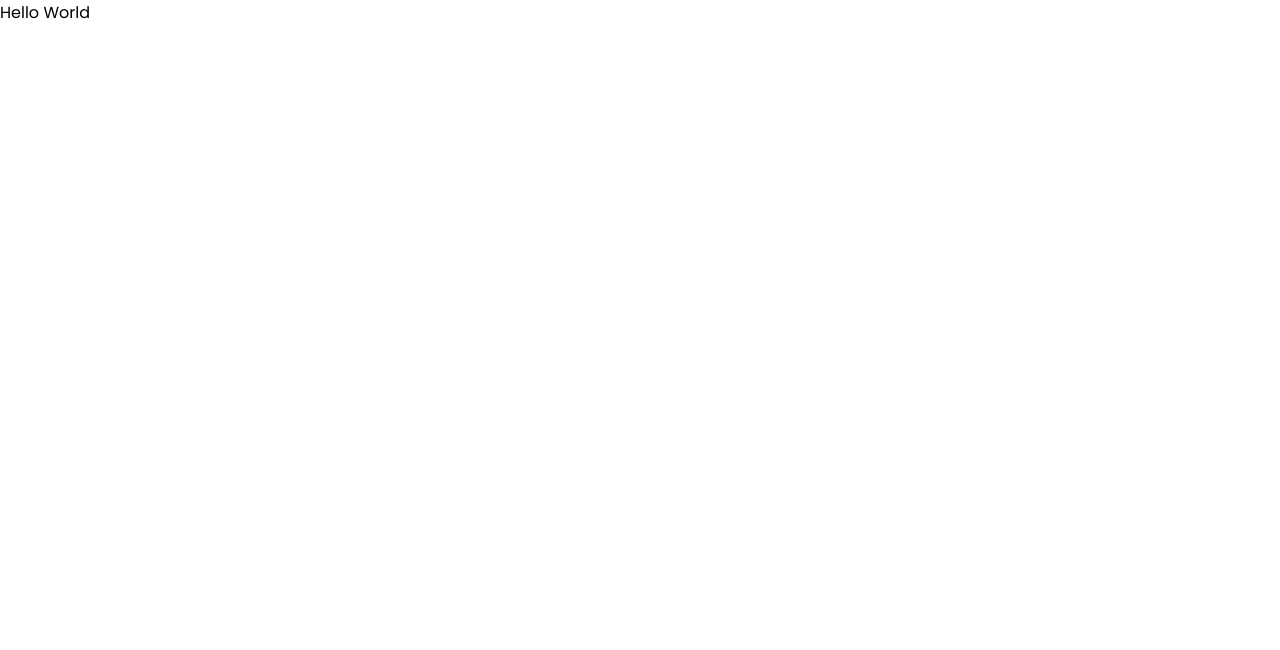
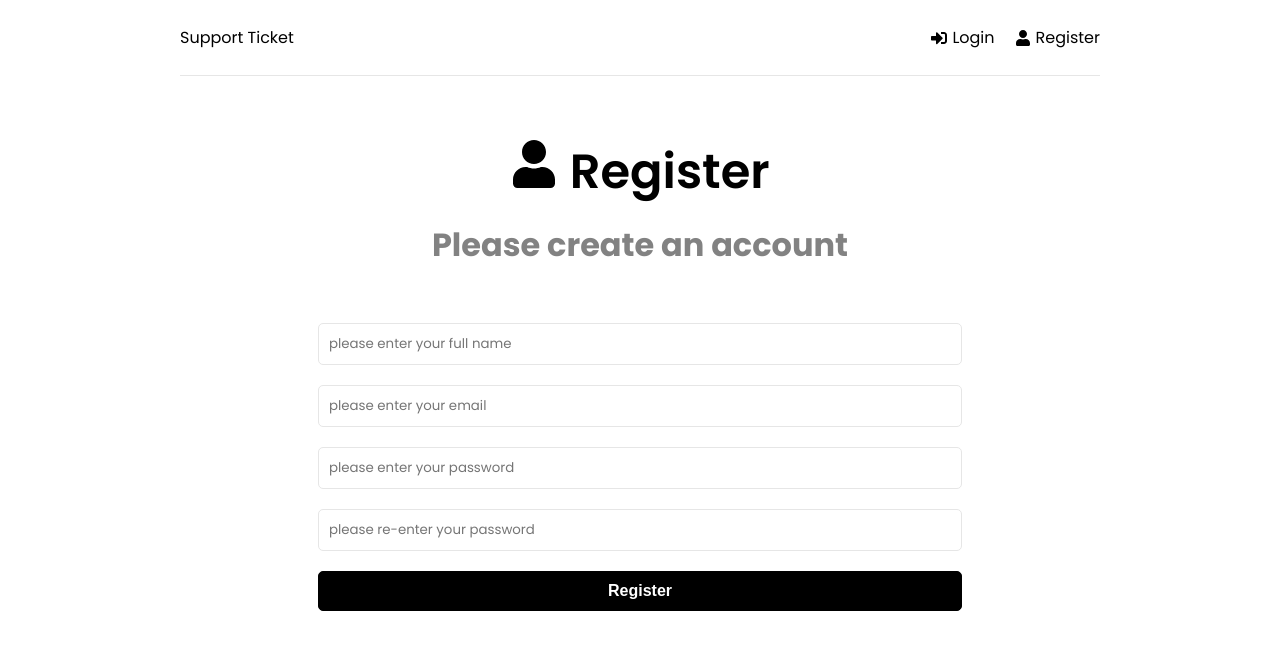
Before and after one commit to CodeLeom/support-ticket, a React (Create React App) app in the folder frontend/: page /register in a window 1280 px wide. Shown: the top 650 px of the page. Built offline with nearby package versions, Linux system fonts and the light colour scheme.

Commit message:
pages UI design

```diff
--- a/frontend/src/App.js
+++ b/frontend/src/App.js
@@ -1,10 +1,26 @@
-
+import { BrowserRouter as Router, Routes, Route } from 'react-router-dom'
+import {ToastContainer} from 'react-toastify'
+import 'react-toastify/dist/ReactToastify.css'
+import Header from './components/Header';
+import Home from './pages/Home';
+import Login from './pages/Login';
+import Register from './pages/Register';
 
 function App() {
   return (
-    <div>
-      Hello World
-    </div>
+    <>
+      <Router>
+        <div className='container'>
+          <Header />
+            <Routes>
+                <Route path='/' element={<Home />} />
+                <Route path='/login' element={<Login />} />
+                <Route path='/register' element={<Register />} />
+            </Routes>
+        </div>
+      </Router>
+      <ToastContainer />
+    </>
   );
 }
 
--- /dev/null
+++ b/frontend/src/components/Header.jsx
@@ -0,0 +1,26 @@
+import { FaSignInAlt, FaSignOutAlt, FaUser } from 'react-icons/fa'
+import { Link } from 'react-router-dom'
+
+function Header() {
+  return (
+    <header className='header'>
+      <div className="logo">
+        <Link to='/'>Support Ticket</Link>
+      </div>
+      <ul>
+        <li>
+            <Link to='/login'>
+                <FaSignInAlt /> Login
+            </Link>
+        </li>
+        <li>
+            <Link to='/register'>
+                <FaUser /> Register
+            </Link>
+        </li>
+      </ul>
+    </header>
+  )
+}
+
+export default Header
--- a/frontend/src/index.js
+++ b/frontend/src/index.js
@@ -2,8 +2,9 @@
 import { createRoot } from 'react-dom/client';
 import { Provider } from 'react-redux';
 import { store } from './app/store';
+import './index.css';
 import App from './App';
-import './index.css';
+
 
 const container = document.getElementById('root');
 const root = createRoot(container);
--- /dev/null
+++ b/frontend/src/pages/Home.jsx
@@ -0,0 +1,23 @@
+import { Link } from "react-router-dom"
+import { FaQuestionCircle, FaTicketAlt } from 'react-icons/fa'
+
+function Home() {
+  return (
+    <>
+      <section className="heading">
+        <h2>What do you need help with?</h2>
+        <p>Please choose from an option below</p>
+      </section>
+
+      <Link to='/new-ticket' className="btn btn-reverse btn-block">
+        <FaQuestionCircle /> Create New Ticket
+      </Link>
+
+      <Link to='/tickets' className="btn btn-block">
+        <FaTicketAlt /> View My Ticket
+      </Link>
+    </>
+  )
+}
+
+export default Home
--- /dev/null
+++ b/frontend/src/pages/Login.jsx
@@ -0,0 +1,52 @@
+import { useState } from "react"
+import {toast} from 'react-toastify'
+import { FaSignInAlt } from "react-icons/fa"
+
+function Login() {
+    const [formData, setFormData] = useState({
+        email: '',
+        password: ''
+    })
+
+    const { email, password } = formData
+
+    const onChange = (e) => {
+        setFormData((prevState) => ({
+            ...prevState,
+            [e.target.name]: e.target.value,
+        }))
+    }
+
+    const onSubmit = (e) => {
+        e.preventDefault()
+
+
+    }
+
+
+  return (
+    <>
+      <section className="heading">
+        <h1>
+            <FaSignInAlt /> Login
+        </h1>
+        <p>Please login to create support ticket</p>
+      </section>
+      <section className="form">
+        <form onSubmit={onSubmit}>
+            <div className="form-group">
+                <input type="email" className="form-control" id="email" name="email" value={email} onChange={onChange} placeholder='please enter your email' required />
+            </div>
+            <div className="form-group">
+                <input type="password" className="form-control" id="password" name="password" value={password} onChange={onChange} placeholder='please enter your password' required />
+            </div>
+            <div className="form-group">
+                <button className="btn btn-block">Login</button>
+            </div>
+        </form>
+      </section>
+    </>
+  )
+}
+
+export default Login
--- /dev/null
+++ b/frontend/src/pages/Register.jsx
@@ -0,0 +1,62 @@
+import { useState } from "react"
+import {toast} from 'react-toastify'
+import { FaUser } from "react-icons/fa"
+
+function Register() {
+    const [formData, setFormData] = useState({
+        name: '',
+        email: '',
+        password: '',
+        password2: ''
+    })
+
+    const {name, email, password, password2} = formData
+
+    const onChange = (e) => {
+        setFormData((prevState) => ({
+            ...prevState,
+            [e.target.name]: e.target.value,
+        }))
+    }
+
+    const onSubmit = (e) => {
+        e.preventDefault()
+
+        if(password !== password2){
+            toast.error('Passwords do not match')
+        }
+    }
+
+
+  return (
+    <>
+      <section className="heading">
+        <h1>
+            <FaUser /> Register
+        </h1>
+        <p>Please create an account</p>
+      </section>
+      <section className="form">
+        <form onSubmit={onSubmit}>
+            <div className="form-group">
+                <input type="text" className="form-control" id="name" name="name" value={name} onChange={onChange} placeholder='please enter your full name' required />
+            </div>
+            <div className="form-group">
+                <input type="email" className="form-control" id="email" name="email" value={email} onChange={onChange} placeholder='please enter your email' required />
+            </div>
+            <div className="form-group">
+                <input type="password" className="form-control" id="password" name="password" value={password} onChange={onChange} placeholder='please enter your password' required />
+            </div>
+            <div className="form-group">
+                <input type="password" className="form-control" id="password2" name="password2" value={password2} onChange={onChange} placeholder='please re-enter your password' required />
+            </div>
+            <div className="form-group">
+                <button className="btn btn-block">Register</button>
+            </div>
+        </form>
+      </section>
+    </>
+  )
+}
+
+export default Register
```
